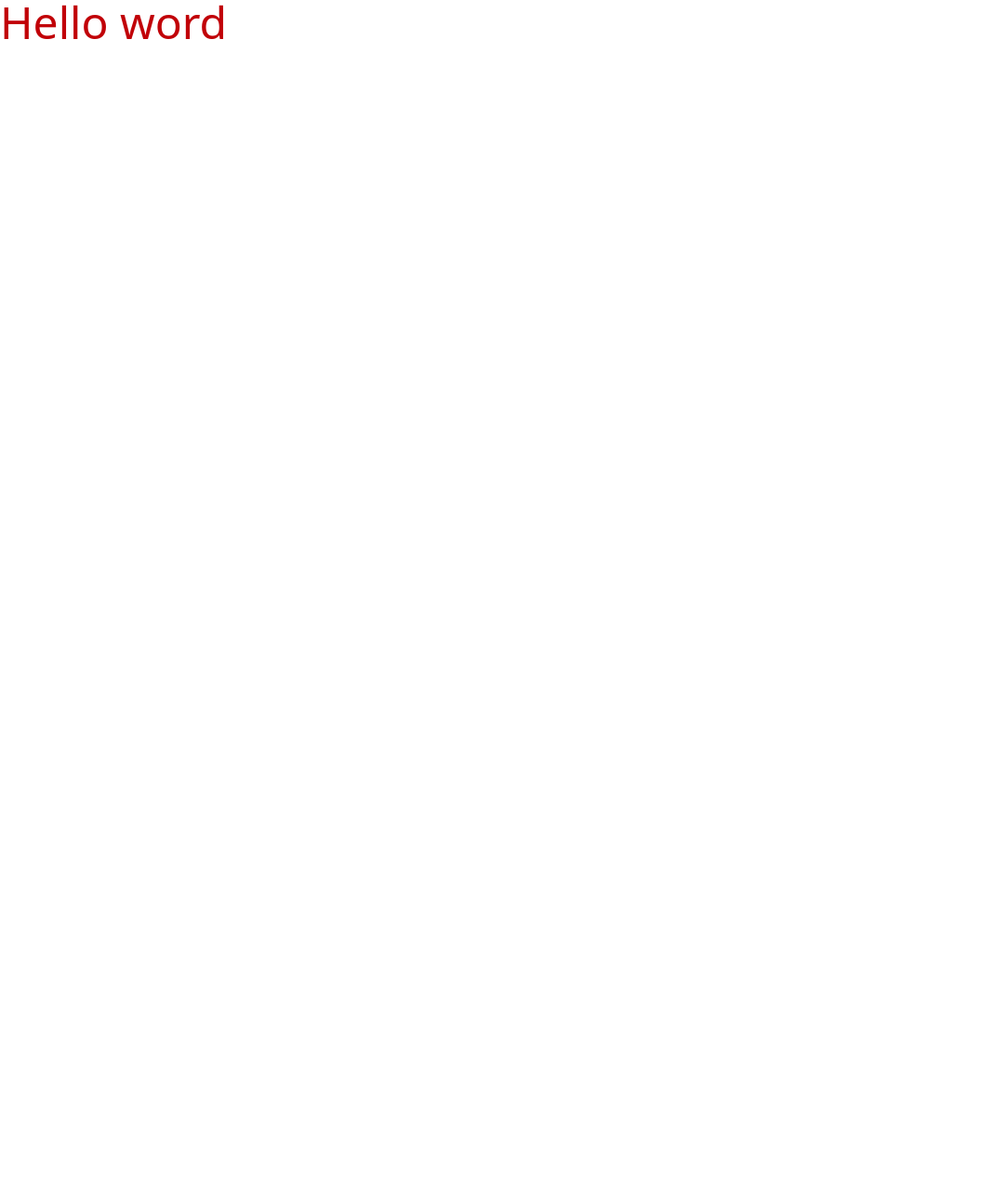
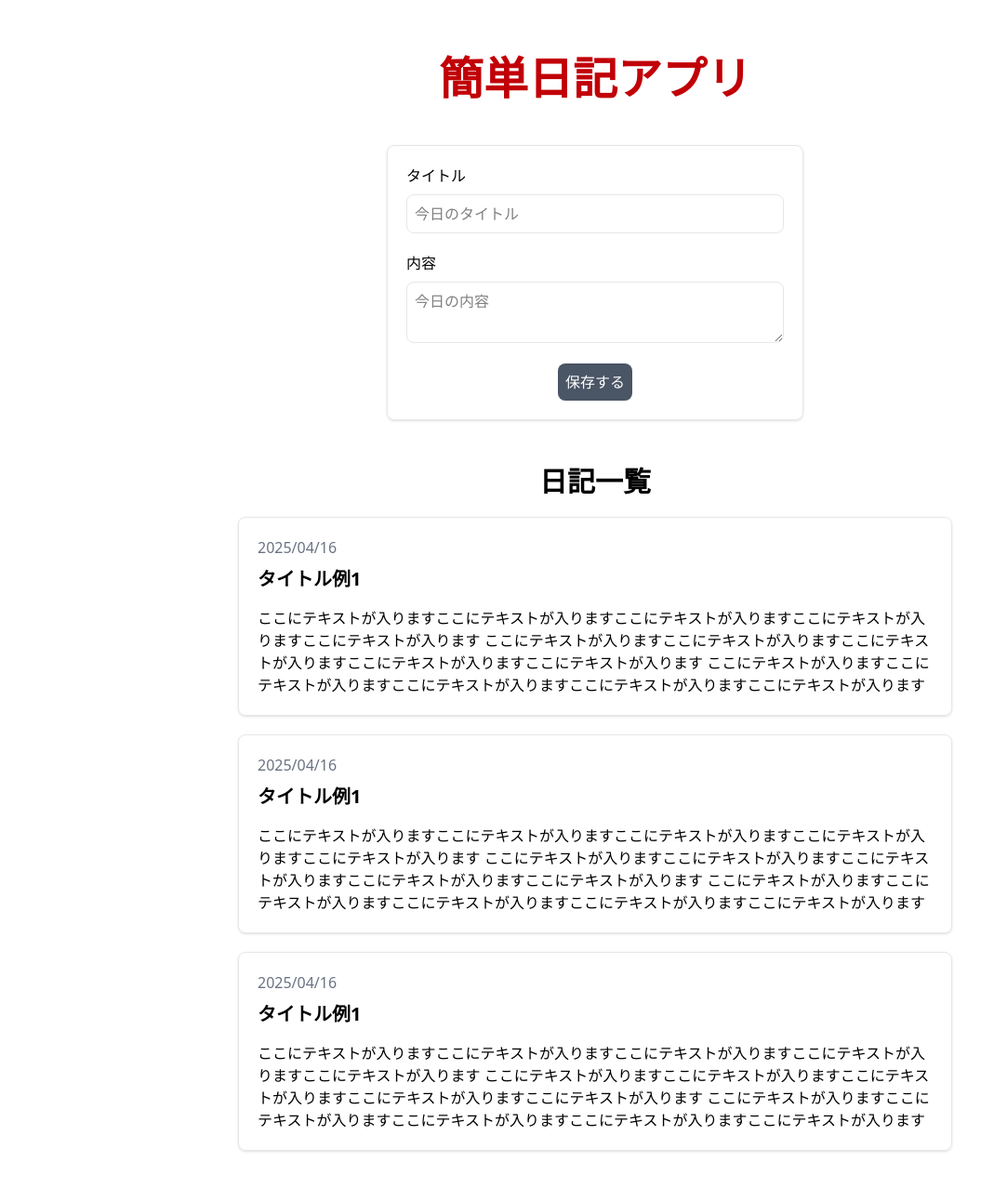
Before and after one commit to shunshiratori/diary-app, a React (Vite) app: page / in a window 1280 px wide. Shown: the top 1278 px of the page at 93% size, without its empty margins (0-1083 px from the left). Before the commit the page ends 800 px from the top, so only its background shows below. Built offline with nearby package versions, Linux system fonts and the light colour scheme.

Commit message:
feat: UI構築

```diff
--- a/package.json
+++ b/package.json
@@ -20,6 +20,7 @@
     "@types/react": "^19.0.10",
     "@types/react-dom": "^19.0.4",
     "@vitejs/plugin-react": "^4.3.4",
+    "daisyui": "^5.0.27",
     "eslint": "^9.21.0",
     "eslint-plugin-react-hooks": "^5.1.0",
     "eslint-plugin-react-refresh": "^0.4.19",
--- /dev/null
+++ b/src/App.tsx
@@ -0,0 +1,70 @@
+import "./App.css";
+
+function App() {
+  return (
+    <>
+      <div className="p-15">
+        <h1 className="text-center text-5xl text-red-700 font-bold">
+          簡単日記アプリ
+        </h1>
+
+        {/* 入力欄 */}
+        <div className="border rounded-lg border-gray-200 shadow-sm max-w-md mt-12 m-auto p-5">
+          <p className="mb-2">タイトル</p>
+          <input
+            type="text"
+            name="title"
+            placeholder="今日のタイトル"
+            className="border border-gray-200 rounded-lg mb-5 w-full p-2"
+          />
+          <p className="mb-2">内容</p>
+          <textarea
+            name="content"
+            placeholder="今日の内容"
+            className="border border-gray-200 rounded-lg w-full p-2"
+          ></textarea>
+          <button className="mt-4 bg-gray-600 text-white p-2 rounded-lg hover:bg-gray-700 transition grid mx-auto cursor-pointer">
+            保存する
+          </button>
+        </div>
+
+        {/* 日記一覧 */}
+        <div className="container mx-auto mt-12">
+          <h2 className="font-bold text-3xl text-center">日記一覧</h2>
+
+          <div className="grid gap-5 mt-5">
+            <article className="max-w-3xl mx-auto p-5 border rounded-lg border-gray-200 shadow-sm">
+              <p className="mb-2 text-gray-500">2025/04/16</p>
+              <p className="mb-4 font-bold text-xl">タイトル例1</p>
+              <p>
+                ここにテキストが入りますここにテキストが入りますここにテキストが入りますここにテキストが入りますここにテキストが入ります
+                ここにテキストが入りますここにテキストが入りますここにテキストが入りますここにテキストが入りますここにテキストが入ります
+                ここにテキストが入りますここにテキストが入りますここにテキストが入りますここにテキストが入りますここにテキストが入ります
+              </p>
+            </article>
+            <article className="max-w-3xl mx-auto p-5 border rounded-lg border-gray-200 shadow-sm">
+              <p className="mb-2 text-gray-500">2025/04/16</p>
+              <p className="mb-4 font-bold text-xl">タイトル例1</p>
+              <p>
+                ここにテキストが入りますここにテキストが入りますここにテキストが入りますここにテキストが入りますここにテキストが入ります
+                ここにテキストが入りますここにテキストが入りますここにテキストが入りますここにテキストが入りますここにテキストが入ります
+                ここにテキストが入りますここにテキストが入りますここにテキストが入りますここにテキストが入りますここにテキストが入ります
+              </p>
+            </article>
+            <article className="max-w-3xl mx-auto p-5 border rounded-lg border-gray-200 shadow-sm">
+              <p className="mb-2 text-gray-500">2025/04/16</p>
+              <p className="mb-4 font-bold text-xl">タイトル例1</p>
+              <p>
+                ここにテキストが入りますここにテキストが入りますここにテキストが入りますここにテキストが入りますここにテキストが入ります
+                ここにテキストが入りますここにテキストが入りますここにテキストが入りますここにテキストが入りますここにテキストが入ります
+                ここにテキストが入りますここにテキストが入りますここにテキストが入りますここにテキストが入りますここにテキストが入ります
+              </p>
+            </article>
+          </div>
+        </div>
+      </div>
+    </>
+  );
+}
+
+export default App;
--- a/src/components/App.tsx
+++ /dev/null
@@ -1,11 +0,0 @@
-import "./App.css";
-
-function App() {
-  return (
-    <>
-      <h1 className="text-5xl text-red-700">Hello word</h1>
-    </>
-  );
-}
-
-export default App;
--- a/src/main.tsx
+++ b/src/main.tsx
@@ -1,7 +1,7 @@
 import { StrictMode } from "react";
 import { createRoot } from "react-dom/client";
 import "./index.css";
-import App from "./components/App.tsx";
+import App from "./App.tsx";
 
 createRoot(document.getElementById("root")!).render(
   <StrictMode>
```
Also changed, not shown: src/App.css (added), src/components/App.css (deleted), 1 other file (tests, documents, lock files or other folders).
